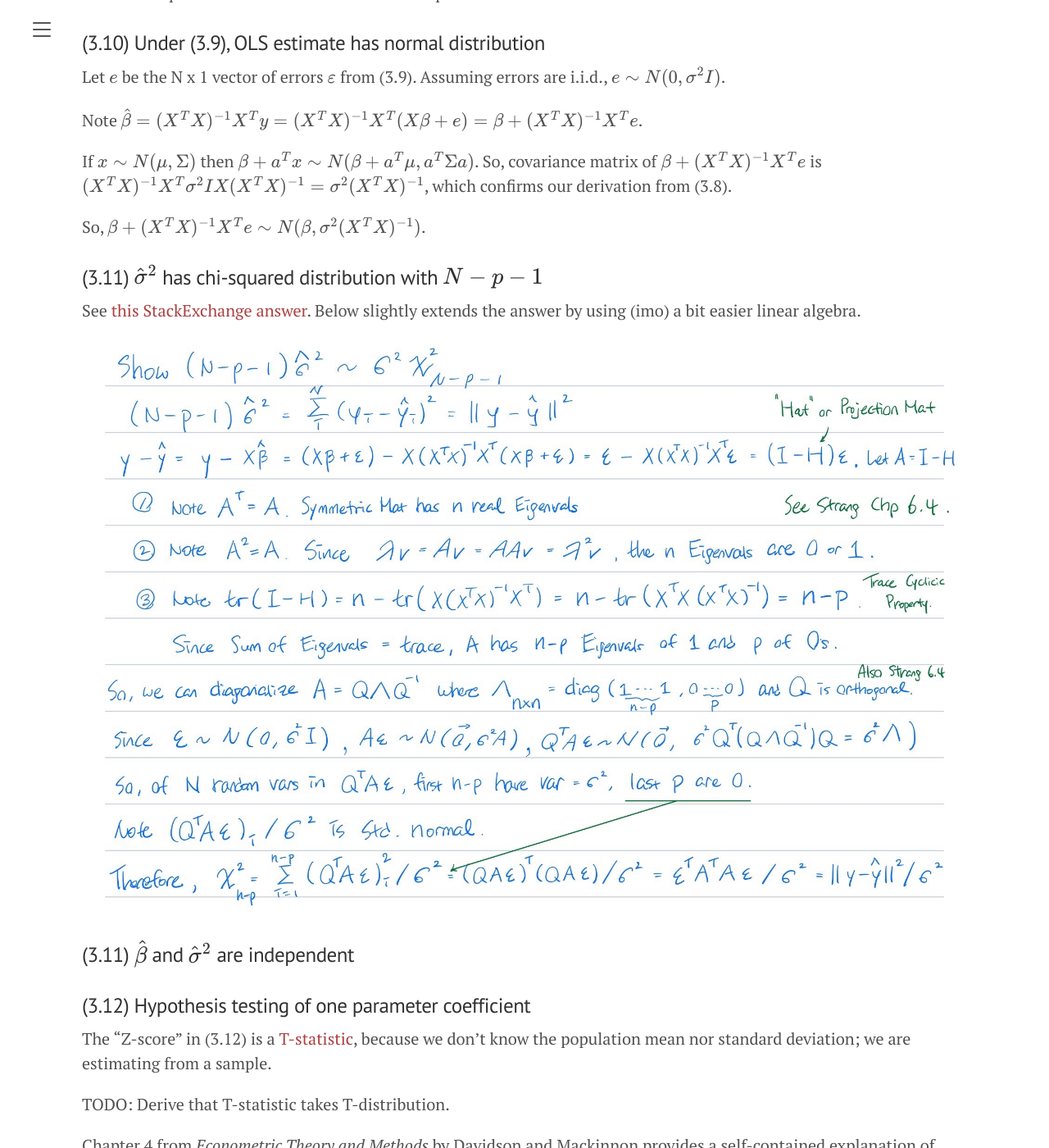
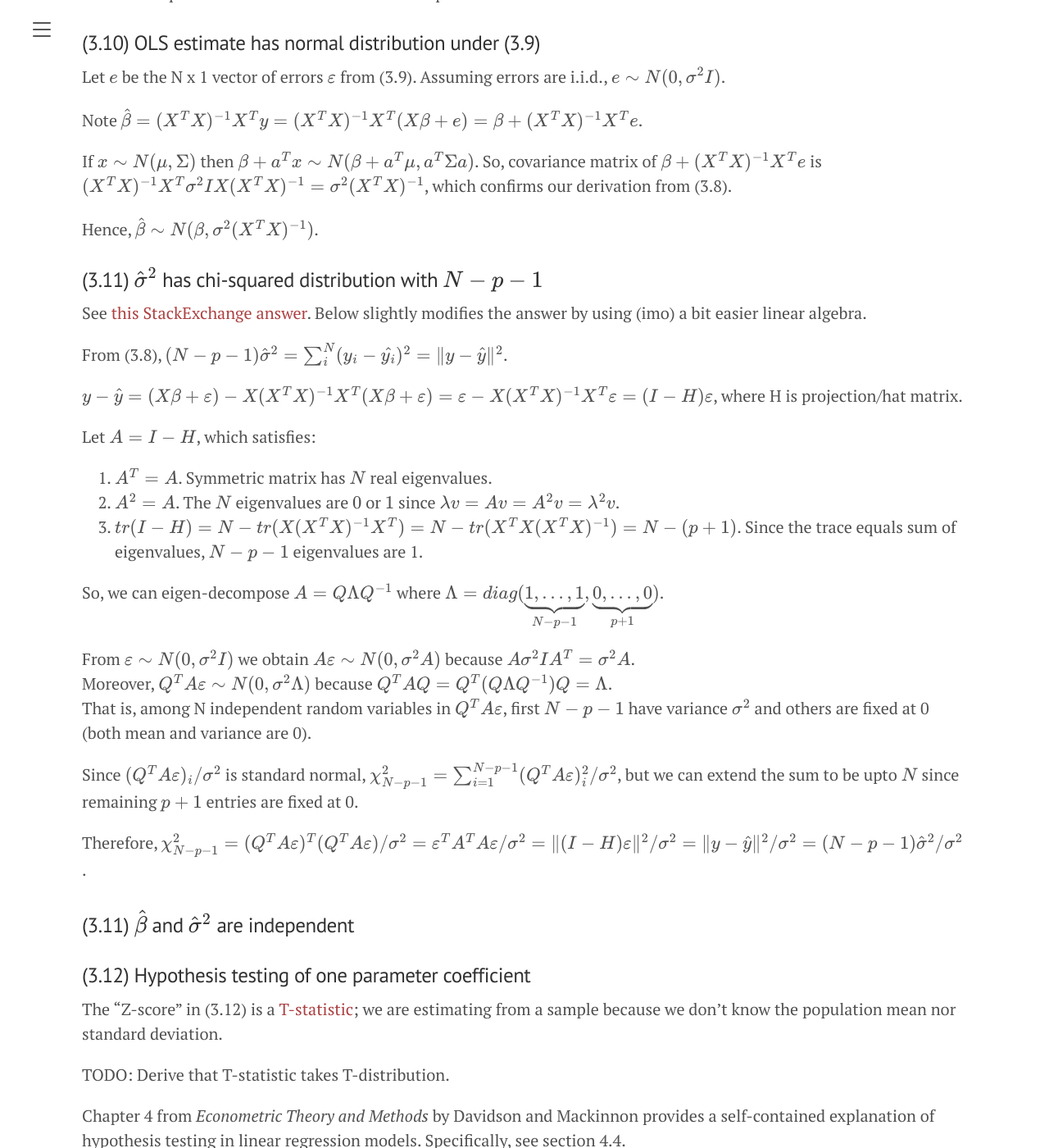
Before and after one commit to briansmlee/briansmlee.github.io, a Jekyll site: the page built from docs/_esl_posts/03_02_Derivations.md, in a window 1280 px wide and 1400 px high, scrolled down 1855 px. Shown: the whole window at 82% size. Built offline with Jekyll 4.4.1, drawn with Linux system fonts in a browser that asks for light colours; formulas are drawn with MathJax 3; some of the changed text lies outside the part shown.

Commit message:
ESL (3.11) Derivation writeup

```diff
--- a/docs/_esl_posts/03_02_Derivations.md
+++ b/docs/_esl_posts/03_02_Derivations.md
@@ -54,13 +54,13 @@ Var(\hat{\beta}) &= E[\hat{\beta}\hat{\beta}^T] - E[\hat{\beta}]E[\hat{\beta}]^T
 Reference:
 * Paisley. [*ColumbiaX - CSMM.102x: Machine Learning*](https://www.edx.org/course/machine-learning). Lecture 3.
 
-### (3.8) Estimate $\hat{\sigma}^2$ of $y_i$'s variance $\sigma^2$ is unbiased
+### (3.8) Estimate $\hat{\sigma}^2$ of $y_i$'s variance using denominator $N-p-1$ is unbiased
 
 See [this StackExchange answer](https://math.stackexchange.com/a/2342977/455856). Note that this answer assumes that the variance $\sigma^2$ of $y_i$ comes from $\varepsilon \sim N(0, \sigma^2)$.
 
 TODO: Is it possible to derive without the assumption above?
 
-### (3.10) Under (3.9), OLS estimate has normal distribution
+### (3.10) OLS estimate has normal distribution under (3.9)
 
 Let $e$ be the N x 1 vector of errors $\varepsilon$ from (3.9). Assuming errors are i.i.d., $e \sim N(0, \sigma^2 I)$.
 
@@ -68,19 +68,41 @@ Note $\hat{\beta} = (X^TX)^{-1}X^Ty = (X^TX)^{-1}X^T(X\beta + e) = \beta + (X^TX
 
 If $x \sim N(\mu, \Sigma)$ then $\beta + a^Tx \sim N(\beta + a^T\mu, a^T\Sigma a)$. So, covariance matrix of $\beta + (X^TX)^{-1}X^Te$ is $(X^TX)^{-1}X^T \sigma^2 I X (X^TX)^{-1} = \sigma^2 (X^TX)^{-1}$, which confirms our derivation from (3.8).
 
-So, $\beta + (X^TX)^{-1}X^Te \sim N(\beta, \sigma^2 (X^TX)^{-1})$.
+Hence, $\hat{\beta} \sim N(\beta, \sigma^2 (X^TX)^{-1})$.
 
 ### (3.11) $\hat{\sigma}^2$ has chi-squared distribution with $N-p-1$
 
-See [this StackExchange answer](https://stats.stackexchange.com/a/20230/261782). Below slightly extends the answer by using (imo) a bit easier linear algebra.
+See [this StackExchange answer](https://stats.stackexchange.com/a/20230/261782). Below slightly modifies the answer by using (imo) a bit easier linear algebra.
 
-![Derive (3.11)](/assets/esl/3.11.jpg)
+From (3.8), $(N - p - 1)\hat{\sigma}^2 = \sum_i^N (y_i - \hat{y_i})^2 = \lVert y - \hat{y} \rVert^2$.
+
+$y - \hat{y} = (X\beta + \varepsilon) - X(X^TX)^{-1}X^T(X\beta + \varepsilon) = \varepsilon - X(X^TX)^{-1}X^T\varepsilon = (I - H)\varepsilon$, where H is projection/hat matrix.
+
+Let $A = I - H$, which satisfies:
+1. $A^T = A$. Symmetric matrix has $N$ real eigenvalues.
+2. $A^2 = A$. The $N$ eigenvalues are $0$ or $1$ since $\lambda v = Av = A^2v = \lambda^2 v$.
+3. $tr(I - H) = N - tr(X(X^TX)^{-1}X^T) = N - tr(X^TX(X^TX)^{-1}) = N - (p + 1)$. Since the trace equals sum of eigenvalues, $N - p - 1$ eigenvalues are 1.
+
+So, we can eigen-decompose $A = Q \Lambda Q^{-1}$ where $\Lambda = diag(\underbrace{1,...,1}\_{N-p-1}, \underbrace{0,...,0}\_{p+1})$.
+
+From $\varepsilon \sim N(0, \sigma^2 I)$ we obtain
+$A\varepsilon \sim N(0, \sigma^2A)$ because $A\sigma^2 I A^T = \sigma^2A$.\\
+Moreover, $Q^TA\varepsilon \sim N(0, \sigma^2 \Lambda)$ because $Q^TAQ = Q^T(Q \Lambda Q^{-1})Q = \Lambda$.\\
+That is, among N independent random variables in $Q^TA\varepsilon$, first $N - p - 1$ have variance $\sigma^2$ and others are fixed at 0 (both mean and variance are 0).
+
+Since $(Q^TA\varepsilon)\_i / \sigma^2$ is standard normal,
+$\chi_{N-p-1}^2 = \sum_{i=1}^{N-p-1} (Q^TA\varepsilon)\_i^2 / \sigma^2$, but we can extend the sum to be upto $N$ since remaining $p+1$ entries are fixed at 0.
+
+Therefore, $\chi_{N-p-1}^2 = (Q^TA\varepsilon)^T (Q^TA\varepsilon) / \sigma^2 = \varepsilon^TA^TA\varepsilon / \sigma^2
+= \lVert (I - H)\varepsilon \rVert^2 / \sigma^2
+= \lVert y - \hat{y} \rVert^2 / \sigma^2
+= (N - p - 1)\hat{\sigma}^2 / \sigma^2$.
 
 ### (3.11) $\hat{\beta}$ and $\hat{\sigma}^2$ are independent
 
 ### (3.12) Hypothesis testing of one parameter coefficient
 
-The "Z-score" in (3.12) is a [T-statistic](https://en.wikipedia.org/wiki/T-statistic), because we don't know the population mean nor standard deviation; we are estimating from a sample.
+The "Z-score" in (3.12) is a [T-statistic](https://en.wikipedia.org/wiki/T-statistic); we are estimating from a sample because we don't know the population mean nor standard deviation.
 
 TODO: Derive that T-statistic takes T-distribution.
 
@@ -96,4 +118,4 @@ See [Exercise 3.3 (a)](/esl/03_02_Exercises)
 
 See [Exercise 3.11](/esl/03_02_Exercises)
 
-### If the $\Sigma_i$ vary among observations, errors no longer decouple
+### (3.40) If the $\Sigma_i$ vary among observations, errors no longer decouple
```
Also changed, not shown: docs/assets/esl/3.11.jpg (deleted).
